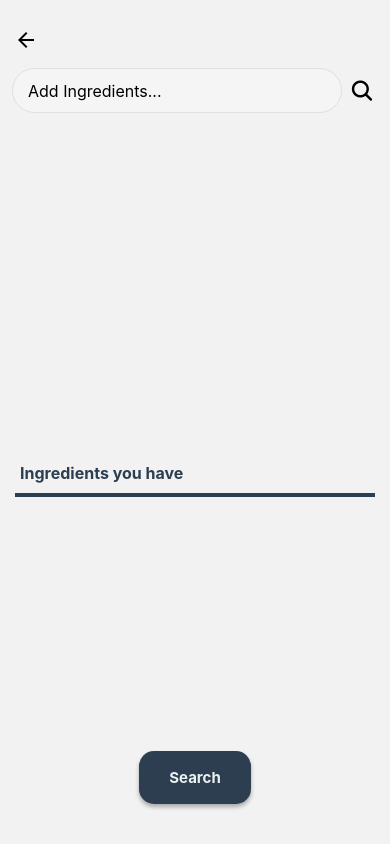
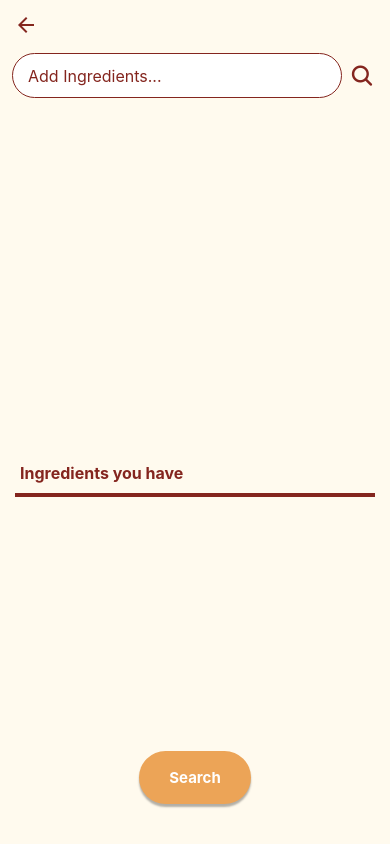
Before and after one commit to lukabagash/Recipe-Project, a React Native app in the folder Recipe-Project/: screen /Page2 in a window 390 px wide. Built offline with nearby package versions, Linux system fonts and the light colour scheme.

Commit message:
design improved

```diff
--- a/Recipe-Project/Pages/Page1.tsx
+++ b/Recipe-Project/Pages/Page1.tsx
@@ -10,7 +10,7 @@ interface Page1Props {
 
 const Page1: React.FC<Page1Props> = ({navigation}) => {
   return (
-    <View style={styles.deafultPage}>
+    <View style={styles.defaultPage}>
       <View style={styles.spacerP2}></View>
       <Image source={require('../assets/recipe.png')} style={{ width: 400, height: 400,position: 'relative'}} />
       <View style={styles.spacerP1}></View>
--- a/Recipe-Project/Pages/Page2.tsx
+++ b/Recipe-Project/Pages/Page2.tsx
@@ -57,14 +57,14 @@ const Page2: React.FC<Page2Props> = ({navigation}) => {
   };
 
   return (
-    <SafeAreaView style={{ flex: 1 }}>
-    <View style={{ flex: 1, justifyContent: 'flex-end' }}>
+    <SafeAreaView style={[{ flex: 1 }, styles.backgroundColor]}>
+    <View style={[{ flex: 1, justifyContent: 'flex-end',}, styles.backgroundColor]}>
 
         <View>
     <HeaderBackButton
               onPress={() => navigationn.goBack()}
               labelVisible={false}
-              tintColor="black"
+              tintColor="#84251E"
             />
             </View>
         {/* search bar */}
@@ -76,7 +76,7 @@ const Page2: React.FC<Page2Props> = ({navigation}) => {
             value={searchQuery}
           />
           <TouchableOpacity onPress={() => navigation.navigate('Page3')}>
-            <Icon name="search" size={25} color="#000" style={{ margin: 8 }} />
+            <Icon name="search" size={25} color="#84251E" style={{ margin: 8 }} />
           </TouchableOpacity>
         </View>
       {/* items list */}
--- a/Recipe-Project/package.json
+++ b/Recipe-Project/package.json
@@ -18,10 +18,10 @@
     "react": "18.2.0",
     "react-native": "0.72.5",
     "react-native-elements": "^3.4.3",
-    "react-native-vector-icons": "^10.0.1",
     "react-native-gesture-handler": "^2.13.4",
     "react-native-image-zoom-viewer": "^3.0.1",
     "react-native-render-html": "^6.3.4",
+    "react-native-vector-icons": "^10.0.1",
     "typescript": "^5.1.3"
   },
   "devDependencies": {
--- a/Recipe-Project/styles/styles.ts
+++ b/Recipe-Project/styles/styles.ts
@@ -1,13 +1,15 @@
 import { StyleSheet, Dimensions } from 'react-native';
 
 export const styles = StyleSheet.create({
-    deafultPage: {
+    defaultPage: {
         flex: 1,
         justifyContent: 'center',
         alignItems: 'center' ,
-
+        backgroundColor: '#FFFAEE',
     },
-
+    backgroundColor: {
+        backgroundColor: '#FFFAEE', // Replace with your desired color
+      },
     spacerP1: {
         flex: 0.30, // This will take up 90% of the screen height
     },
@@ -22,15 +24,15 @@ export const styles = StyleSheet.create({
     },
 
     buttonP1: {
-        backgroundColor: '#2C3E50',
+        backgroundColor: '#ECA457',
         paddingVertical: 17,
         paddingHorizontal: 30,
-        borderRadius: 15,
+        borderRadius: 30,
         elevation: 4,
         shadowColor: '#000',
         shadowOffset: { width: 0, height: 3 },
         shadowOpacity: 0.3,
-        shadowRadius: 4,
+        shadowRadius: 2,
     },
 
     buttonP2: {
@@ -42,7 +44,7 @@ export const styles = StyleSheet.create({
     },
 
     buttonTextP1: {
-        color: '#ECF0F1',
+        color: '#FFFFFF',
         fontWeight: 'bold',
         fontSize: 15,
         textAlign: 'center',
@@ -53,7 +55,7 @@ export const styles = StyleSheet.create({
         fontWeight: 'bold',
         textAlign: 'center',
         marginBottom: 8, // Slightly reduced space between the title and the description
-        color: '#2C3E50', // Darker shade of blue for a professional look
+        color: '#84251E', // Darker shade of blue for a professional look
         textShadowColor: 'rgba(0, 0, 0, 0.1)', // Subtle text shadow for depth
         textShadowOffset: { width: 1, height: 1 },
         textShadowRadius: 2,
@@ -65,7 +67,7 @@ export const styles = StyleSheet.create({
         marginBottom: 18,
         marginLeft: '15%',  // 15% space from the left
         marginRight: '15%', // 15% space from the right
-        color: '#34495E',   // Slightly darker shade for the description
+        color: '#691914',   // Slightly darker shade for the description
     },
 
     headerContainer: {
@@ -86,40 +88,42 @@ export const styles = StyleSheet.create({
         margin: 12,
         flexDirection: 'row',
         //alignItems: 'center',
+        color: '#FFFFFF'
     },
 
     searchInput: {
         height: 45,
-        borderColor: '#E0E0E0',
+        borderColor: '#84251E',
         borderWidth: 1,
         paddingLeft: 15,
         borderRadius: 22.5,
         width: '90%',
-        backgroundColor: '#F5F5F5',
+        backgroundColor: '#FFFFFF',
         fontSize: 16,
+        color: '#84251E'
     },
 
     flatListContent: {
-        paddingLeft: '7%',
+        paddingLeft: '3%',
+        borderRadius: 18,
     },
 
     listItem: {
-        paddingVertical: 12,
-        paddingHorizontal: 15,
+        alignItems: 'center',
+        padding: 10,
+        marginTop: 7,
+        marginRight: 7,
         fontSize: 16,
         borderWidth: 1,
-        borderColor: '#E0E0E0',
-        borderRadius: 15,
-        marginVertical: 5,
-        shadowColor: '#000',
-        shadowOffset: {
-            width: 0,
-            height: 1,
-        },
-        shadowOpacity: 0.23,
-        shadowRadius: 2.62,
-        elevation: 4,
-        width: '92%',
+        borderColor: '#84251E',
+        borderRadius: 18,
+        shadowColor: '#84251E',
+        shadowOpacity: 0.25,
+        shadowRadius: 2,
+        elevation: 9,
+        width: '90%',
+        color: '#84251E',
+        backgroundColor: '#FFFFFF',
     },
 
     container: {
@@ -221,7 +225,7 @@ export const styles = StyleSheet.create({
         alignItems: 'center',
         padding: 4,
         borderTopWidth: 4,
-        borderTopColor: '#2C3E50',
+        borderTopColor: '#84251E',
         margin: 15,
         marginVertical: 5,
         shadowColor: '#000',
@@ -230,10 +234,11 @@ export const styles = StyleSheet.create({
 
     selectedItemsLabel: {
         fontSize: 16,
-        color: '#2C3E50',
+        color: '#84251E',
         fontWeight: 'bold',
         marginBottom: 5,  // Adjust for spacing between the label and the container
         marginLeft: 20,    // Optional: for some left spacing
+        marginTop: 15
       },
 
     spaceBelow: {
@@ -243,20 +248,20 @@ export const styles = StyleSheet.create({
     selectedItem: {
         flexDirection: 'row',
         alignItems: 'center',
-        backgroundColor: '#e0e0e0',
+        backgroundColor: '#FFFFFF',
         padding: 6,
         marginTop: 7,
         marginRight: 7,
         borderRadius: 18,
-        shadowColor: '#000',
+        shadowColor: '#84251E',
         shadowOffset: { width: 0, height: 2 },
         shadowOpacity: 0.25,
-        shadowRadius: 3.84,
+        shadowRadius: 2,
         elevation: 5,
     },
 
     selectedItemText: {
-        color: 'black',
+        color: '#84251E',
         fontSize: 16,
         marginLeft: 10,
     },
@@ -267,7 +272,7 @@ export const styles = StyleSheet.create({
     },
 
     removeItemText: {
-        color: 'black',
+        color: '#84251E',
         fontSize: 16,
         marginRight: 7,
     },
```
Also changed, not shown: Recipe-Project/assets/recipe.png, 1 other file (tests, documents, lock files or other folders).
